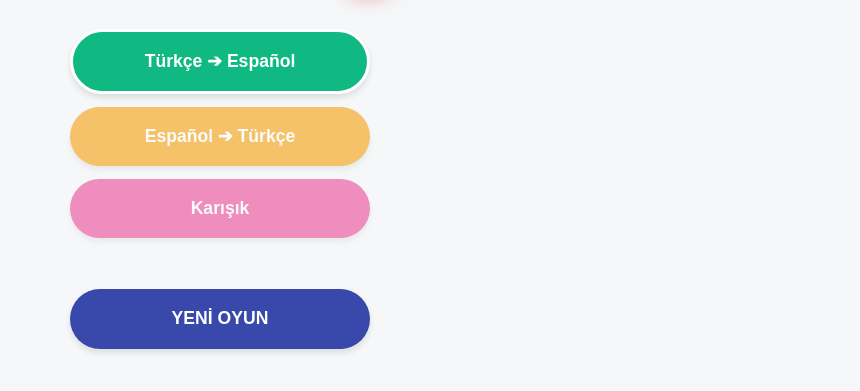
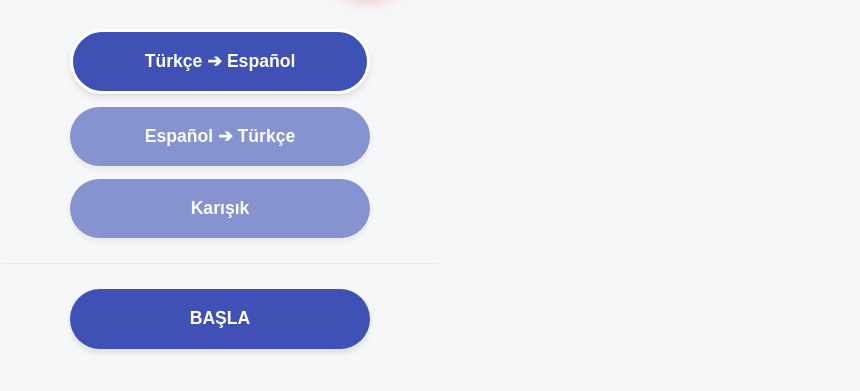
Before and after one commit to saraa-coder/Kelime.Lab1.1A, a plain HTML site: page index.html in a window 1280 px wide. Shown: the part 255-646 px from the top of the page, without its empty margins (420-1280 px from the left). Drawn offline with Linux system fonts and the light colour scheme.

Commit message:
Update index.html

```diff
--- a/index.html
+++ b/index.html
@@ -12,24 +12,24 @@
         <h1>Kelime Lab <span class="version-badge">1.1A</span></h1>
 
         <div id="mode-selector">
-            <button onclick="setMode('tr-es', event)" class="primary-btn" style="background-color: #10b981;">
+            <button onclick="setMode('tr-es', event)" class="primary-btn">
                 Türkçe ➔ Español
             </button>
-            <button onclick="setMode('es-tr', event)" class="primary-btn" style="background-color: #f59e0b;">
+            <button onclick="setMode('es-tr', event)" class="primary-btn">
                 Español ➔ Türkçe
             </button>
-            <button onclick="setMode('mixed', event)" class="primary-btn" style="background-color: #ec4899;">
+            <button onclick="setMode('mixed', event)" class="primary-btn">
                 Karışık
             </button>
         </div>
 
-        <hr style="margin: 25px 0; border: 0; border-top: 1px solid rgba(255,255,255,0.1); width: 100%;">
+        <hr style="margin: 25px 0; border: 0; border-top: 1px solid rgba(0,0,0,0.05); width: 100%;">
 
         <div id="action-buttons">
-            <button id="start-button" onclick="resetAndStart()" class="primary-btn" style="background-color: #3949ab;">
-                YENİ OYUN
+            <button id="start-button" onclick="resetAndStart()" class="primary-btn">
+                BAŞLA
             </button>
-            <button id="resume-button" onclick="startGame()" class="primary-btn" style="display: none; background-color: #5c6bc0;">
+            <button id="resume-button" onclick="startGame()" class="primary-btn" style="display: none;">
                 DEVAM ET
             </button>
         </div>
```
